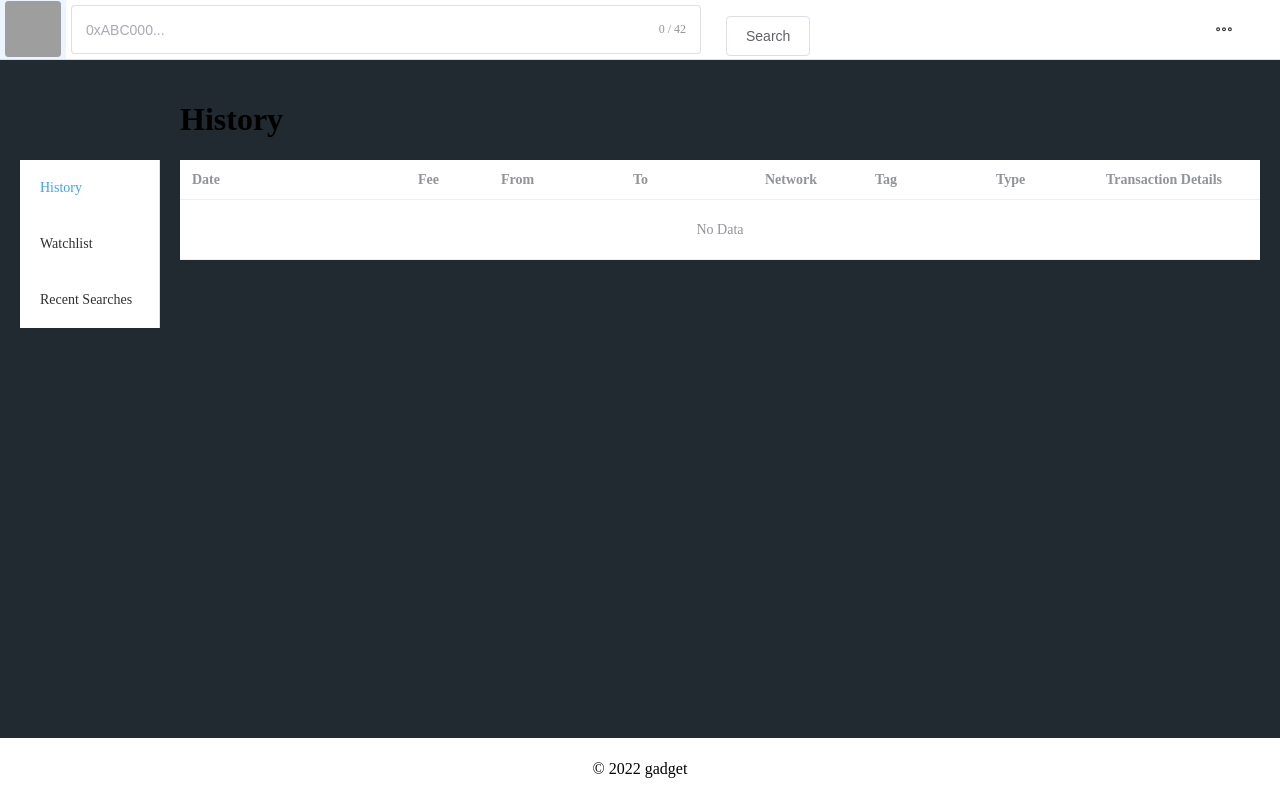
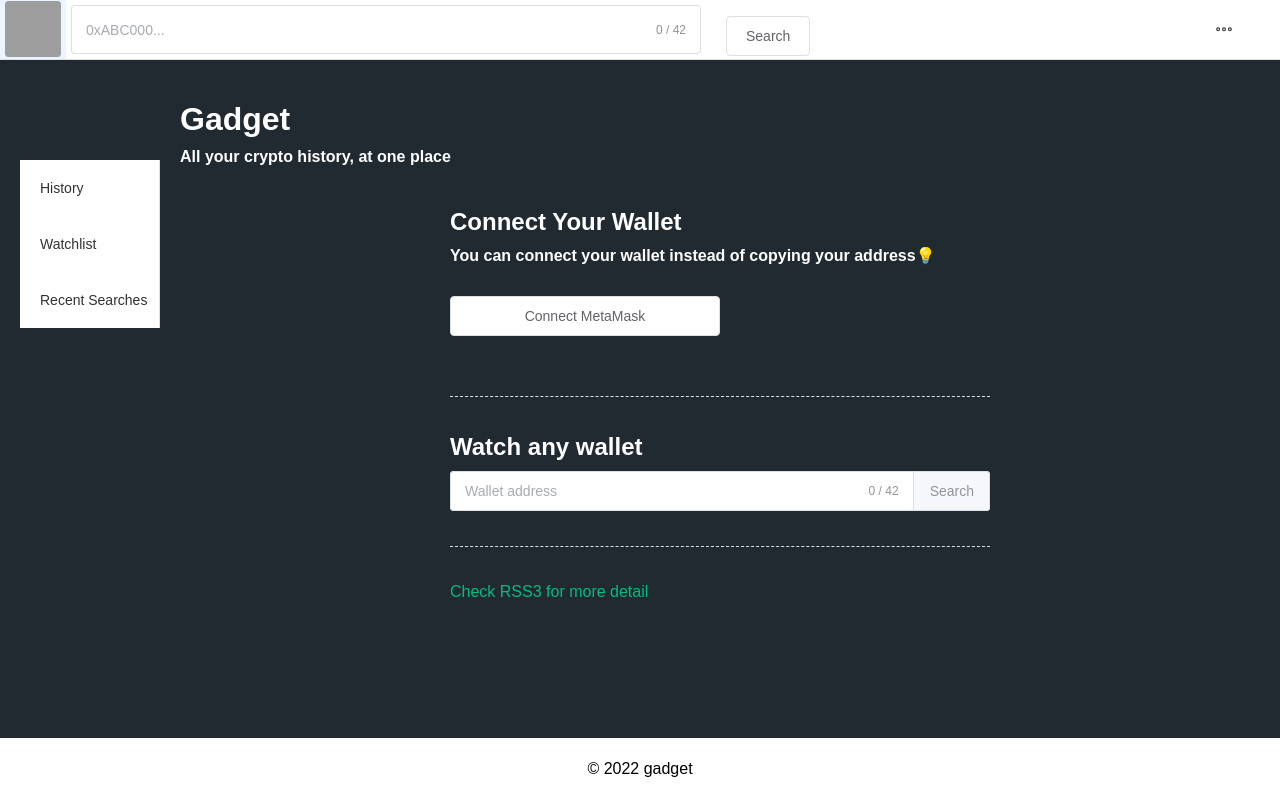
Before and after one commit to mevlanaayas/gadget, a Vue app: page / in a window 1280 px wide. Built offline with nearby package versions, Linux system fonts and the light colour scheme; no server answers; grey boxes are pictures that could not be loaded.

Commit message:
added: main scene

```diff
--- a/src/assets/base.css
+++ /dev/null
@@ -1,74 +0,0 @@
-/* color palette from <https://github.com/vuejs/theme> */
-:root {
-  --vt-c-white: #ffffff;
-  --vt-c-white-soft: #f8f8f8;
-  --vt-c-white-mute: #f2f2f2;
-
-  --vt-c-black: #181818;
-  --vt-c-black-soft: #222222;
-  --vt-c-black-mute: #282828;
-
-  --vt-c-indigo: #2c3e50;
-
-  --vt-c-divider-light-1: rgba(60, 60, 60, 0.29);
-  --vt-c-divider-light-2: rgba(60, 60, 60, 0.12);
-  --vt-c-divider-dark-1: rgba(84, 84, 84, 0.65);
-  --vt-c-divider-dark-2: rgba(84, 84, 84, 0.48);
-
-  --vt-c-text-light-1: var(--vt-c-indigo);
-  --vt-c-text-light-2: rgba(60, 60, 60, 0.66);
-  --vt-c-text-dark-1: var(--vt-c-white);
-  --vt-c-text-dark-2: rgba(235, 235, 235, 0.64);
-}
-
-/* semantic color variables for this project */
-:root {
-  --color-background: var(--vt-c-white);
-  --color-background-soft: var(--vt-c-white-soft);
-  --color-background-mute: var(--vt-c-white-mute);
-
-  --color-border: var(--vt-c-divider-light-2);
-  --color-border-hover: var(--vt-c-divider-light-1);
-
-  --color-heading: var(--vt-c-text-light-1);
-  --color-text: var(--vt-c-text-light-1);
-
-  --section-gap: 160px;
-}
-
-@media (prefers-color-scheme: dark) {
-  :root {
-    --color-background: var(--vt-c-black);
-    --color-background-soft: var(--vt-c-black-soft);
-    --color-background-mute: var(--vt-c-black-mute);
-
-    --color-border: var(--vt-c-divider-dark-2);
-    --color-border-hover: var(--vt-c-divider-dark-1);
-
-    --color-heading: var(--vt-c-text-dark-1);
-    --color-text: var(--vt-c-text-dark-2);
-  }
-}
-
-*,
-*::before,
-*::after {
-  box-sizing: border-box;
-  margin: 0;
-  position: relative;
-  font-weight: normal;
-}
-
-body {
-  min-height: 100vh;
-  color: var(--color-text);
-  background: var(--color-background);
-  transition: color 0.5s, background-color 0.5s;
-  line-height: 1.6;
-  font-family: Inter, -apple-system, BlinkMacSystemFont, 'Segoe UI', Roboto, Oxygen, Ubuntu,
-    Cantarell, 'Fira Sans', 'Droid Sans', 'Helvetica Neue', sans-serif;
-  font-size: 15px;
-  text-rendering: optimizeLegibility;
-  -webkit-font-smoothing: antialiased;
-  -moz-osx-font-smoothing: grayscale;
-}
--- a/src/assets/main.css
+++ b/src/assets/main.css
@@ -1,11 +1,5 @@
-@import 'base.css';
-
 #app {
-  max-width: 1280px;
-  margin: 0 auto;
-  padding: 2rem;
-
-  font-weight: normal;
+  font-family: 'Nunito', sans-serif !important;
 }
 
 a,
@@ -20,16 +14,3 @@ a,
     background-color: hsla(160, 100%, 37%, 0.2);
   }
 }
-
-@media (min-width: 1024px) {
-  body {
-    display: flex;
-    place-items: center;
-  }
-
-  #app {
-    display: grid;
-    grid-template-columns: 1fr 1fr;
-    padding: 0 2rem;
-  }
-}
--- a/src/components/Aside.vue
+++ b/src/components/Aside.vue
@@ -31,11 +31,11 @@ export default {
   <el-row style="padding-top: 100px; padding-left: 20px;">
     <el-col>
       <el-menu
-          default-active="2"
+          default-active="1"
           class="el-menu-vertical-demo"
           :router="true"
       >
-        <el-menu-item index="2" route="/">
+        <el-menu-item index="2" route="history">
           <span>History</span>
         </el-menu-item>
         <el-menu-item index="3" route="watchlist">
--- a/src/components/Header.vue
+++ b/src/components/Header.vue
@@ -67,9 +67,8 @@ export default {
 </script>
 
 <template>
-  <el-menu class="hidden-sm-and-down" mode="horizontal"
-           @select="handleSelect">
-    <el-menu-item index="home" style="padding: 5px">
+  <el-menu class="hidden-sm-and-down" mode="horizontal" :router="true">
+    <el-menu-item route="/" index="home" style="padding: 5px">
       <el-avatar size="large" shape="square" fit="fill"
                  src="https://i1.sndcdn.com/artworks-OgUa4dwytPUh4Cpu-StBTsQ-t500x500.jpg"></el-avatar>
     </el-menu-item>
--- a/src/main.js
+++ b/src/main.js
@@ -2,6 +2,7 @@ import {createApp} from 'vue'
 import {createPinia} from 'pinia'
 import ElementPlus from 'element-plus'
 import 'element-plus/dist/index.css'
+import './assets/main.css'
 // import * as ElementPlusIconsVue from '@element-plus/icons-vue'
 
 import App from './App.vue'
--- a/src/router/index.js
+++ b/src/router/index.js
@@ -1,5 +1,6 @@
-import { createRouter, createWebHistory } from 'vue-router'
+import {createRouter, createWebHistory} from 'vue-router'
 import HomeView from '../views/HomeView.vue'
+import HistoryView from "@/views/HistoryView.vue";
 
 const router = createRouter({
     history: createWebHistory(import.meta.env.BASE_URL),
@@ -8,6 +9,12 @@ const router = createRouter({
             path: '/',
             name: 'home',
             component: HomeView
+        },
+        {
+            path: '/history',
+            name: 'history',
+            component: HistoryView,
+            props: true
         },
         {
             path: '/watchlist',
--- /dev/null
+++ b/src/views/HistoryView.vue
@@ -0,0 +1,15 @@
+<script>
+import History from "@/components/History.vue";
+
+export default {
+  props: ['address'],
+  mounted() {
+    console.log(this.address)
+  }
+}
+</script>
+
+<template>
+  <h1>History - {{address}}</h1>
+  <History></History>
+</template>
--- a/src/views/HomeView.vue
+++ b/src/views/HomeView.vue
@@ -1,8 +1,63 @@
-<script setup>
-import Home from "@/components/Home.vue";
+<script>
+export default {
+  name: "Home",
+  data() {
+    return {
+      address: null,
+    }
+  },
+  methods: {
+    connectWallet() {
+      try {
+        if (!window.ethereum) {
+          return
+        }
+        window.ethereum.request({method: "eth_requestAccounts"});
+      } catch (error) {
+        console.error(error);
+      }
+    },
+    search() {
+      this.$router.push({name: 'history', props: {address: "this.address"}})
+    }
+  },
+  mounted() {
+  }
+}
 </script>
 
 <template>
-  <h1>History</h1>
-  <Home></Home>
+  <el-col>
+    <el-row>
+      <h1 style="color: white; margin-bottom: 0">Gadget</h1>
+    </el-row>
+    <el-row>
+      <h4 style="color: white; margin-top: 10px">All your crypto history, at one place</h4>
+    </el-row>
+    <el-row>
+      <el-col :span="12" :offset="6">
+        <h2 style="color: white; margin-bottom: 0">Connect Your Wallet</h2>
+        <h4 style="color: white; margin-top: 10px">You can connect your wallet instead of copying your address💡</h4>
+        <el-button @click="connectWallet" size="large" style="width: 50%; margin-top: 10px; margin-bottom: 25px">Connect
+          MetaMask
+        </el-button>
+        <el-divider style="margin-top: 35px; margin-bottom: 35px" border-style="dashed"/>
+        <h2 style="color: white; margin-bottom: 0">Watch any wallet</h2>
+        <el-input
+            style="margin-top: 10px"
+            v-model="address"
+            maxlength="42"
+            placeholder="Wallet address"
+            show-word-limit
+            type="text"
+            size="large">
+          <template #append>
+            <el-button type="success" @click="search">Search</el-button>
+          </template>
+        </el-input>
+        <el-divider style="margin-top: 35px; margin-bottom: 35px" border-style="dashed"/>
+        <p><a href="https://docs.rss3.io/" target="_blank">Check RSS3 for more detail</a></p>
+      </el-col>
+    </el-row>
+  </el-col>
 </template>
```
Also changed, not shown: src/assets/logo.svg (deleted), src/components/History.vue (renamed from src/components/Home.vue). Lines whose indentation alone changed are shown as unchanged.
